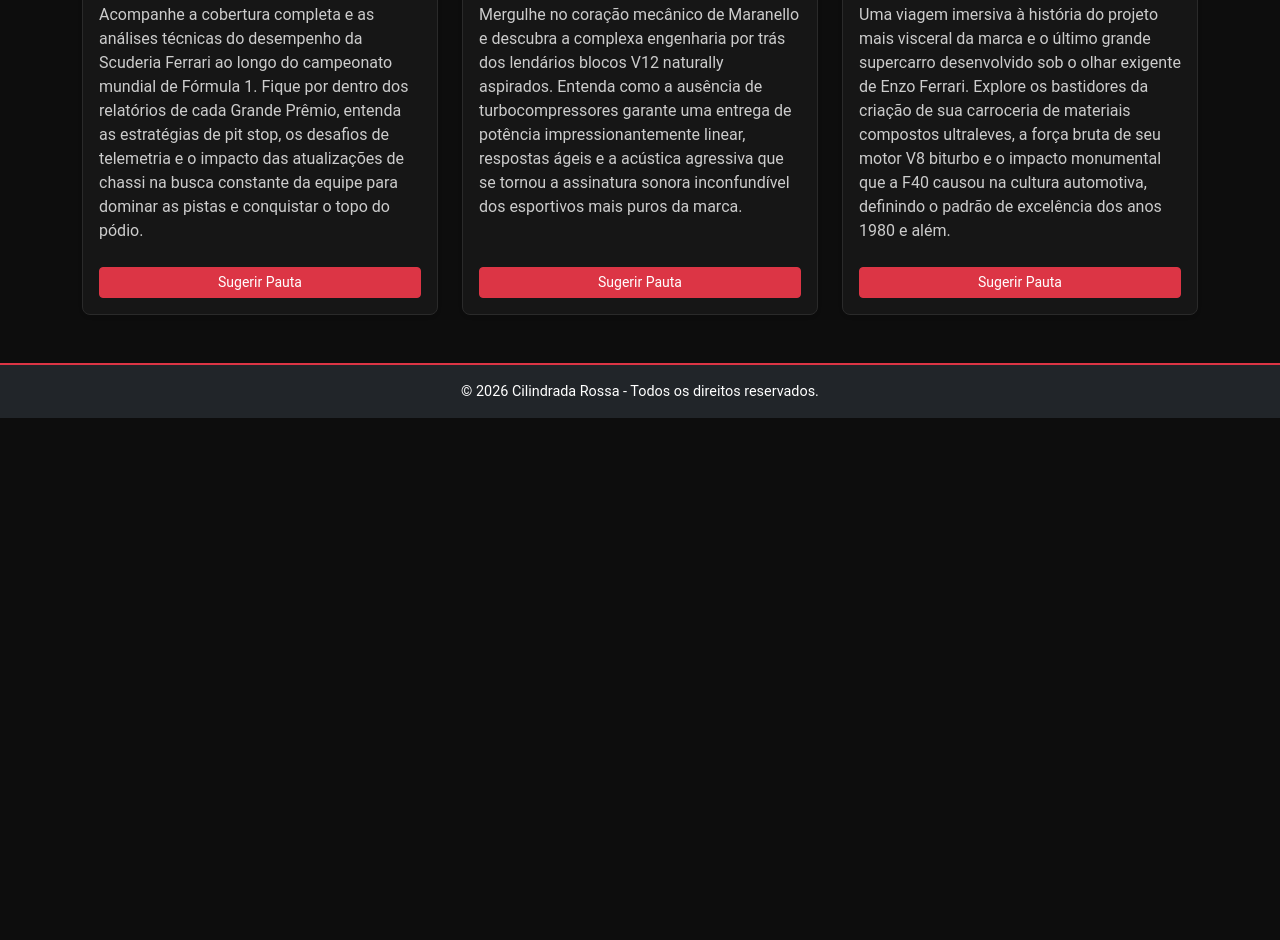
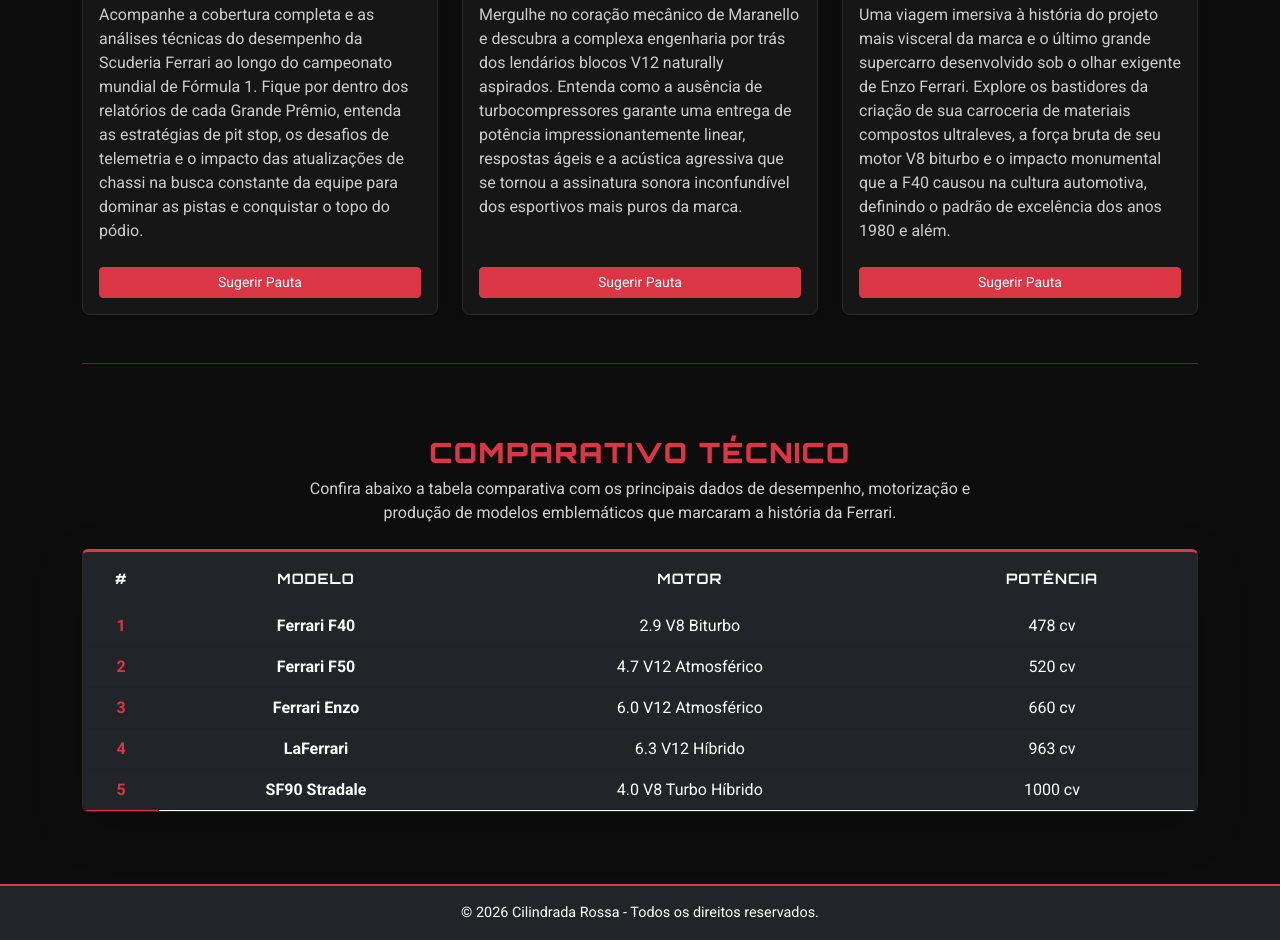
Before and after one commit to MatheusToledo843/idw-av1-av2-Matheus-Toledo, a plain HTML site: page informacoes.html in a window 1280 px wide. Shown: the part 767-1707 px from the top of the page. Before the commit the page ends 1185 px from the top, so only its background shows below. Drawn offline with nearby package versions, Linux system fonts and the light colour scheme.

Commit message:
AV1/AV2 Final

```diff
--- a/css/style.css
+++ b/css/style.css
@@ -318,3 +318,41 @@
   transform: translateY(-5px);
   box-shadow: 0 8px 20px rgba(220, 53, 69, 0.3);
 }
+
+
+
+.secao-tabela .table-responsive {
+  border: 1px solid #2a2a2a;
+  border-top: 3px solid #dc3545;
+  border-radius: 8px;
+}
+
+
+.tabela-cabecalho {
+  background-color: #dc3545 !important;
+  color: #ffffff !important;
+  font-family: 'Orbitron', sans-serif;
+  letter-spacing: 1px;
+  text-transform: uppercase;
+  font-size: 0.9rem;
+}
+
+.tabela-cabecalho th {
+  border: none !important;
+}
+
+
+.secao-tabela table tbody tr {
+  border-bottom: 1px solid #222222;
+  transition: background-color 0.2s ease;
+}
+
+.secao-tabela table tbody tr:last-child {
+  border-bottom: none;
+}
+
+
+.secao-tabela table-hover tbody tr:hover {
+  background-color: #1f1f1f !important;
+  color: #ffffff;
+}
--- a/informacoes.html
+++ b/informacoes.html
@@ -6,14 +6,16 @@
     <title>Cilindrada Rossa - Informações</title>
 
     <link href="https://cdn.jsdelivr.net/npm/bootstrap@5.3.3/dist/css/bootstrap.min.css" rel="stylesheet">
-    <link href="https://fonts.googleapis.com/css2?family=Orbitron:wght@700;900&display=swap" rel="stylesheet">
+    <link href="https://fonts.googleapis.com/css2?family=Orbitron:wght@700;900&family=Roboto:wght@400;500;700&display=swap" rel="stylesheet">
     <link rel="stylesheet" href="css/style.css">
   </head>
   <body>
 
+
     <header class="banner-topo">
       <img src="imagens/banner.png" alt="Banner Cilindrada Rossa" class="img-banner">
     </header>
+
 
     <nav class="navbar navbar-expand-lg bg-dark navbar-dark">
       <div class="container">
@@ -40,13 +42,15 @@
       </div>
     </nav>
 
+
     <main class="container my-5">
       <h1 class="text-center mb-2">Catálogo de Informações</h1>
       <p class="text-center text-muted mb-5">Explore matérias técnicas, históricos das pistas e fichas de modelos icônicos.</p>
 
-      <div class="row g-4">
 
-        <!-- CARD 1 -->
+      <div class="row g-4 mb-5">
+
+
         <div class="col-12 col-md-6 col-lg-4">
           <div class="card h-100 shadow-sm">
             <img src="imagens/f1corrida.png" class="card-img-top" alt="Carro de Fórmula 1 em corrida">
@@ -61,7 +65,7 @@
           </div>
         </div>
 
-        <!-- CARD 2 -->
+
         <div class="col-12 col-md-6 col-lg-4">
           <div class="card h-100 shadow-sm">
             <img src="imagens/mecanicav12.png" class="card-img-top" alt="Motor V12 Ferrari">
@@ -76,7 +80,7 @@
           </div>
         </div>
 
-        <!-- CARD 3 -->
+
         <div class="col-12 col-md-6 col-lg-4">
           <div class="card h-100 shadow-sm">
             <img src="imagens/f40.png" class="card-img-top" alt="Ferrari F40 vermelha">
@@ -92,12 +96,72 @@
         </div>
 
       </div>
+
+      <hr class="border-danger opacity-50 my-5">
+
+
+      <section class="secao-tabela py-4">
+        <div class="text-center mb-4">
+          <h3 class="titulo-destaque text-danger">Comparativo Técnico</h3>
+          <p class="text-muted mx-auto" style="max-width: 700px;">
+            Confira abaixo a tabela comparativa com os principais dados de desempenho, motorização e produção de modelos emblemáticos que marcaram a história da Ferrari.
+          </p>
+        </div>
+
+        <div class="table-responsive shadow-lg rounded">
+          <table class="table table-dark table-hover align-middle text-center mb-0">
+            <thead>
+              <tr class="tabela-cabecalho">
+                <th scope="col" class="py-3">#</th>
+                <th scope="col" class="py-3">Modelo</th>
+                <th scope="col" class="py-3">Motor</th>
+                <th scope="col" class="py-3">Potência</th>
+              </tr>
+            </thead>
+            <tbody>
+              <tr>
+                <th scope="row" class="text-danger fw-bold">1</th>
+                <td class="fw-semibold">Ferrari F40</td>
+                <td>2.9 V8 Biturbo</td>
+                <td>478 cv</td>
+              </tr>
+              <tr>
+                <th scope="row" class="text-danger fw-bold">2</th>
+                <td class="fw-semibold">Ferrari F50</td>
+                <td>4.7 V12 Atmosférico</td>
+                <td>520 cv</td>
+              </tr>
+              <tr>
+                <th scope="row" class="text-danger fw-bold">3</th>
+                <td class="fw-semibold">Ferrari Enzo</td>
+                <td>6.0 V12 Atmosférico</td>
+                <td>660 cv</td>
+              </tr>
+              <tr>
+                <th scope="row" class="text-danger fw-bold">4</th>
+                <td class="fw-semibold">LaFerrari</td>
+                <td>6.3 V12 Híbrido</td>
+                <td>963 cv</td>
+              </tr>
+              <tr>
+                <th scope="row" class="text-danger fw-bold">5</th>
+                <td class="fw-semibold">SF90 Stradale</td>
+                <td>4.0 V8 Turbo Híbrido</td>
+                <td>1000 cv</td>
+              </tr>
+            </tbody>
+          </table>
+        </div>
+      </section>
+
     </main>
+
 
     <footer class="bg-dark text-white text-center py-3 mt-5">
       <p class="mb-0">&copy; 2026 Cilindrada Rossa - Todos os direitos reservados.</p>
     </footer>
 
+
     <script src="https://cdn.jsdelivr.net/npm/bootstrap@5.3.3/dist/js/bootstrap.bundle.min.js"></script>
   </body>
 </html>
```
Also changed, not shown: 1 other file.
